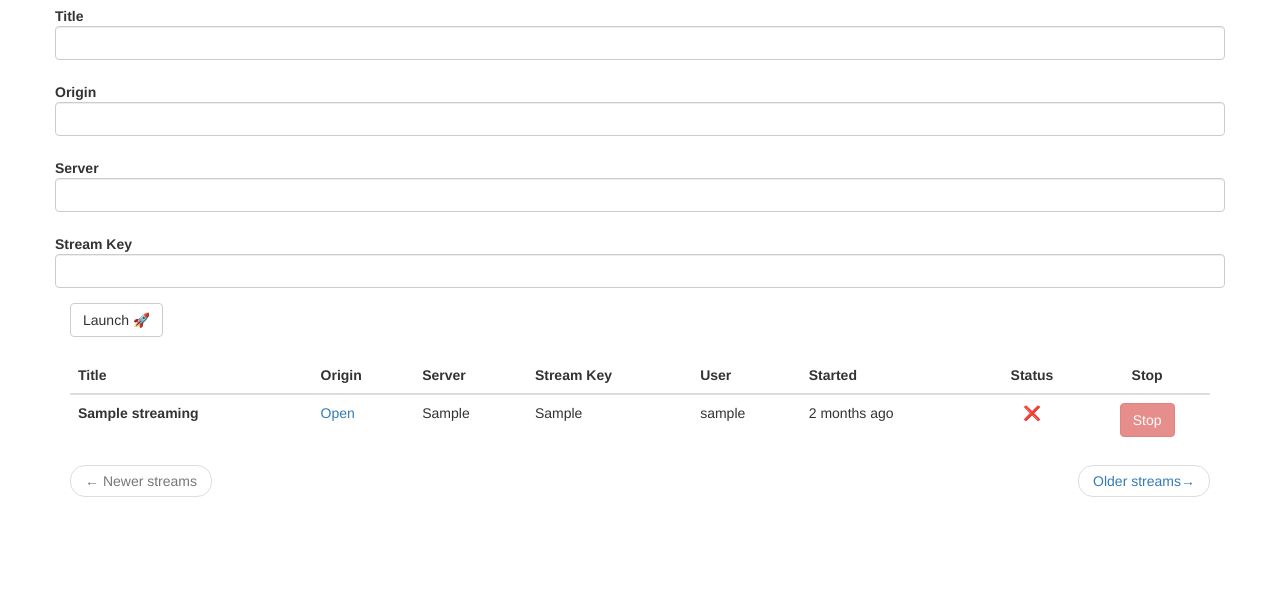
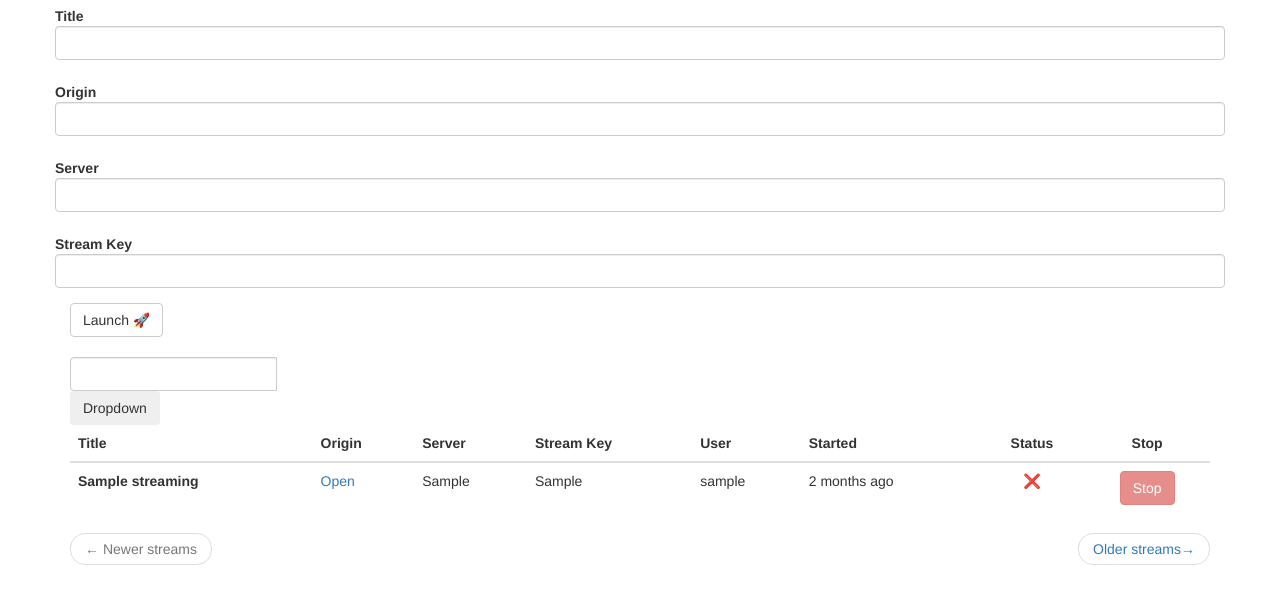
Before and after one commit to sqr/restream_flask, a Flask app: template app/templates/streamings.html in a window 1280 px wide. Shown: the part 136-740 px from the top of the page. Run offline with Flask 2, Linux system fonts and the light colour scheme; tables that the repository leaves empty hold one stand-in row (values such as "Sample post"); the template is opened without the code that fills it: values that come from a table or form of the project are taken from there, most other values are stand-ins (such as "Sample title", 1, 10 or a date in 2020); parts of the project's set-up code (start-up, migrations or seed data) failed here and were passed over; some libraries are stand-ins or nearby versions.

Commit message:
testing new form

```diff
--- a/app/templates/streamings.html
+++ b/app/templates/streamings.html
@@ -7,6 +7,19 @@
     {{ wtf.quick_form(form, extra_classes="form-horizontal", form_type="horizontal", horizontal_columns=('sm', 2, 10)) }}
     {% endif %}
     <br>
+    <div class="input-group">
+        <input type="text" class="form-control" aria-label="Text input with dropdown button">
+        <div class="input-group-append">
+          <button class="btn btn-outline-secondary dropdown-toggle" type="button" data-toggle="dropdown" aria-haspopup="true" aria-expanded="false">Dropdown</button>
+          <div class="dropdown-menu">
+            <a class="dropdown-item" href="#">Action</a>
+            <a class="dropdown-item" href="#">Another action</a>
+            <a class="dropdown-item" href="#">Something else here</a>
+            <div role="separator" class="dropdown-divider"></div>
+            <a class="dropdown-item" href="#">Separated link</a>
+          </div>
+        </div>
+    </div>
     <table class="table">
         <thead>
           <tr>
```
